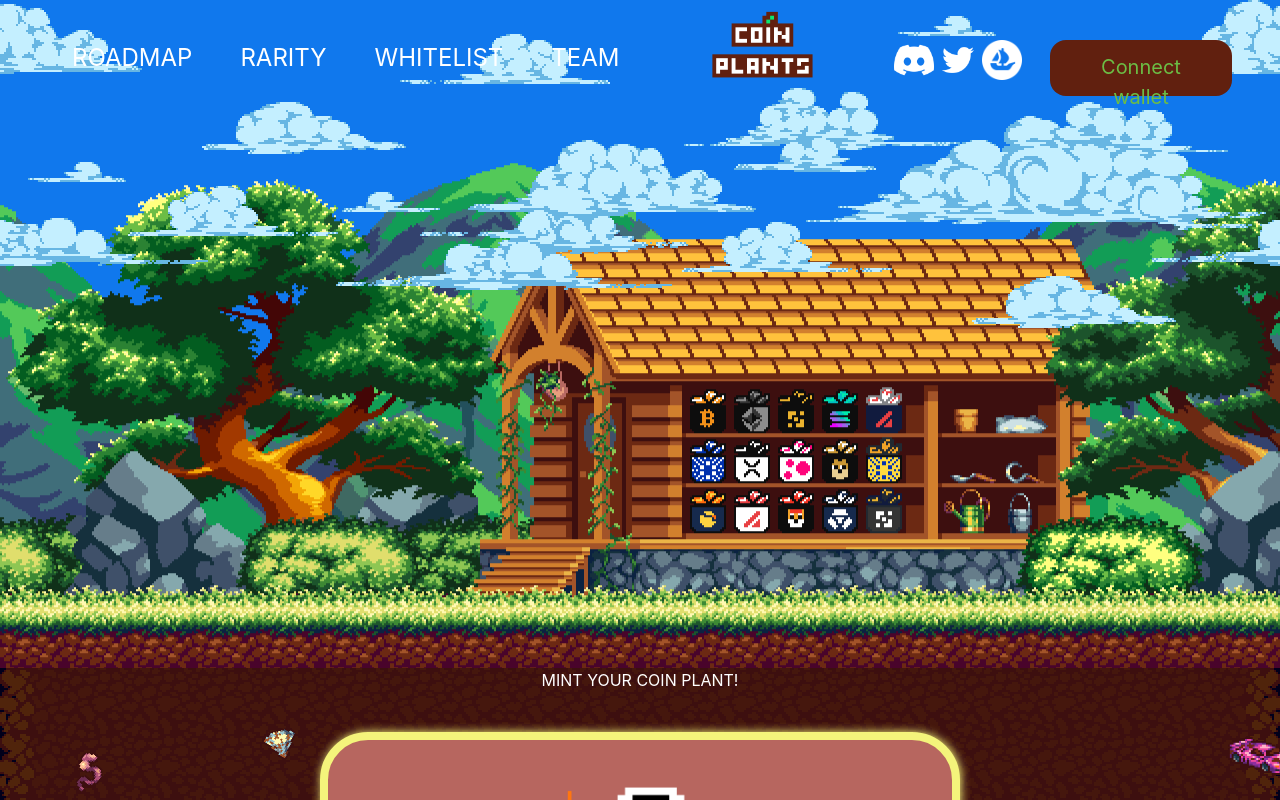
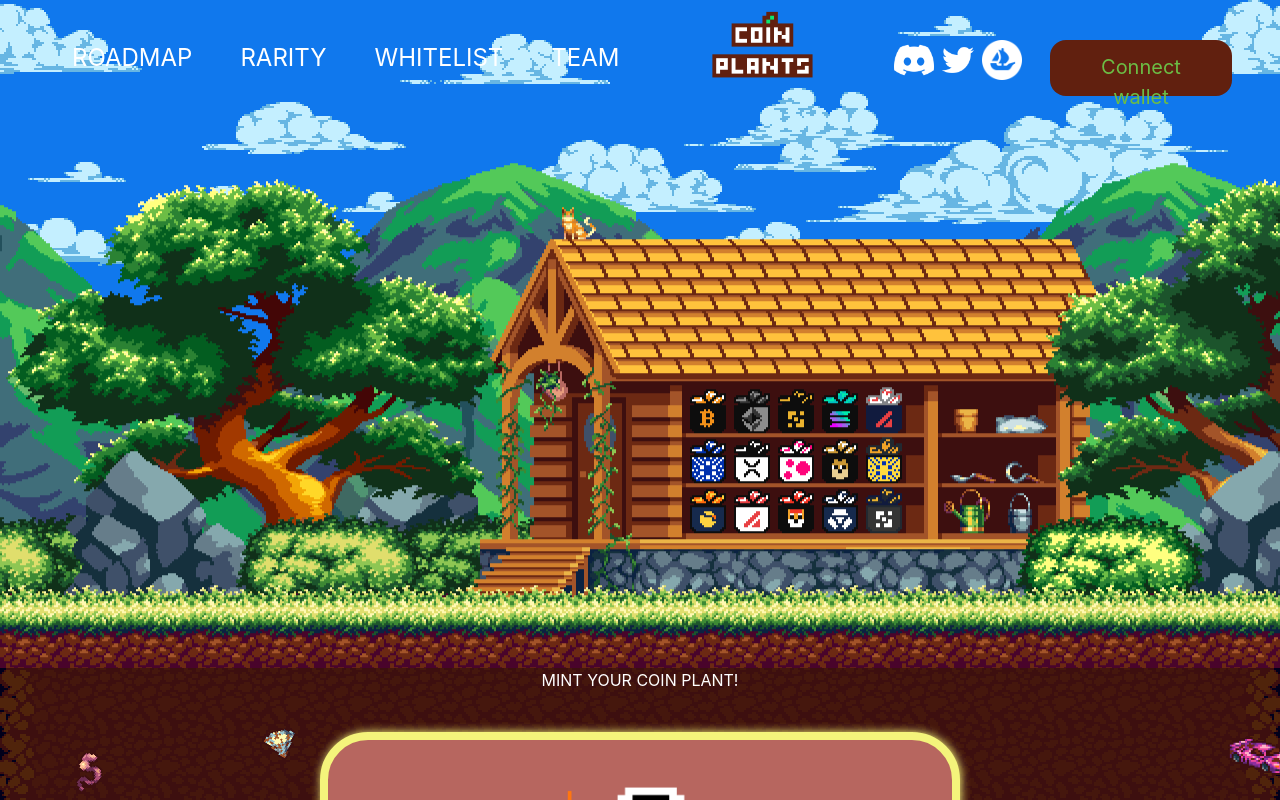
Before and after one commit to usama-mk/coin-planets, a React (Create React App) app: page / in a window 1280 px wide. Shown: the top 800 px of the page. Built offline with nearby package versions, Linux system fonts and the light colour scheme.

Commit message:
parallax perfect

```diff
--- a/src/Components/PageTop2.js
+++ b/src/Components/PageTop2.js
@@ -28,12 +28,12 @@
     return () => window.removeEventListener("scroll", handleScroll);
   }, [offsetY]);
   return (
-    <div  style={{ transform: `translateY(${offsetY * 0.8}px)` }} className="PageTop skyBG max-w-full overflow-x-clip mb-0">
+    <div   className="PageTop skyBG max-w-full overflow-x-clip mb-0">
        <Header/>
        {/* <div className="cloudsImg"> */}
-           <img  style={{ transform: `translateY(${offsetY * 5}px)` }}  src={clouds} alt="" />
+           <img  style={{ transform: `translateY(${offsetY * 2}px)` }} className='relative z-0'  src={clouds} alt="" />
        {/* </div> */}
-       <div   className="site mt-[-380px]">
+       <div   className="site mt-[-380px] relative z-10">
            <img src={site} alt="" />
        </div>
     </div>
```
